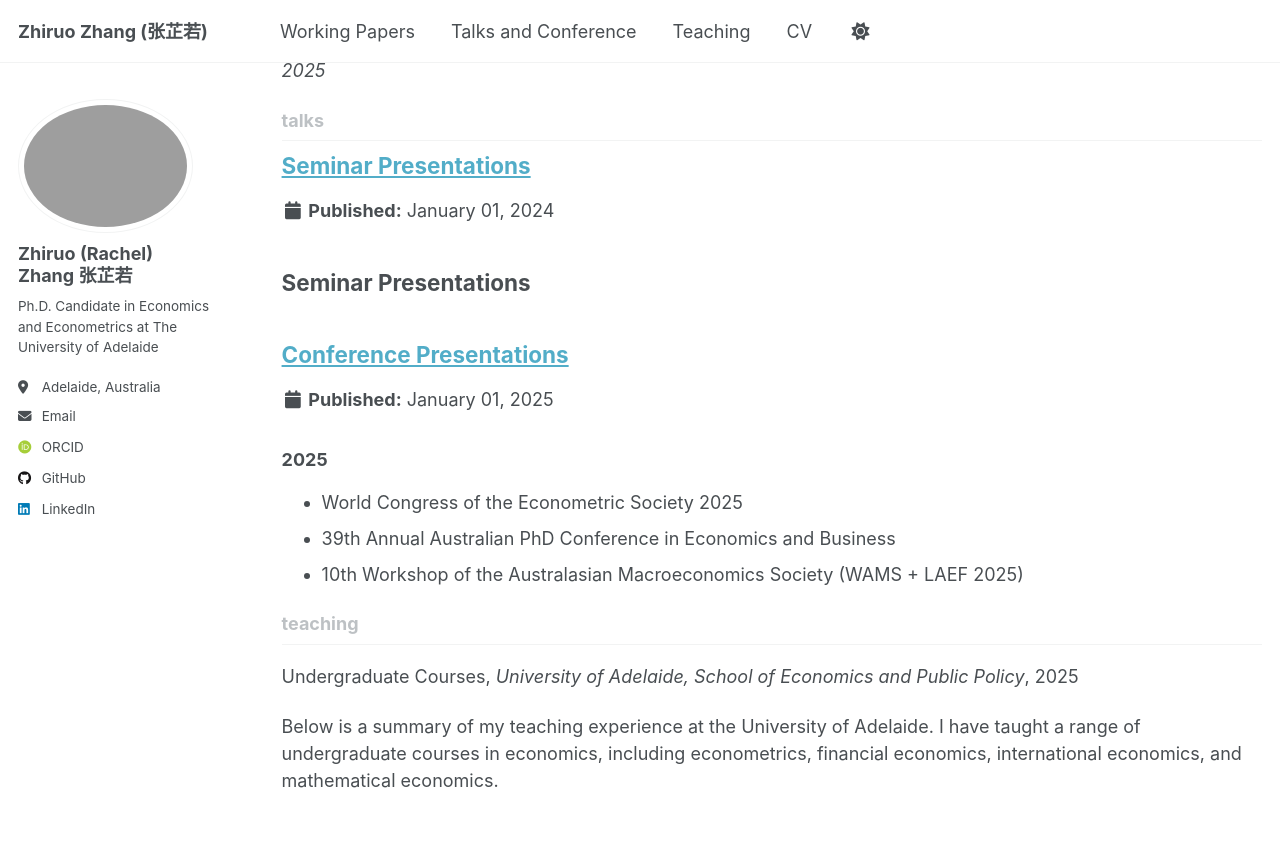
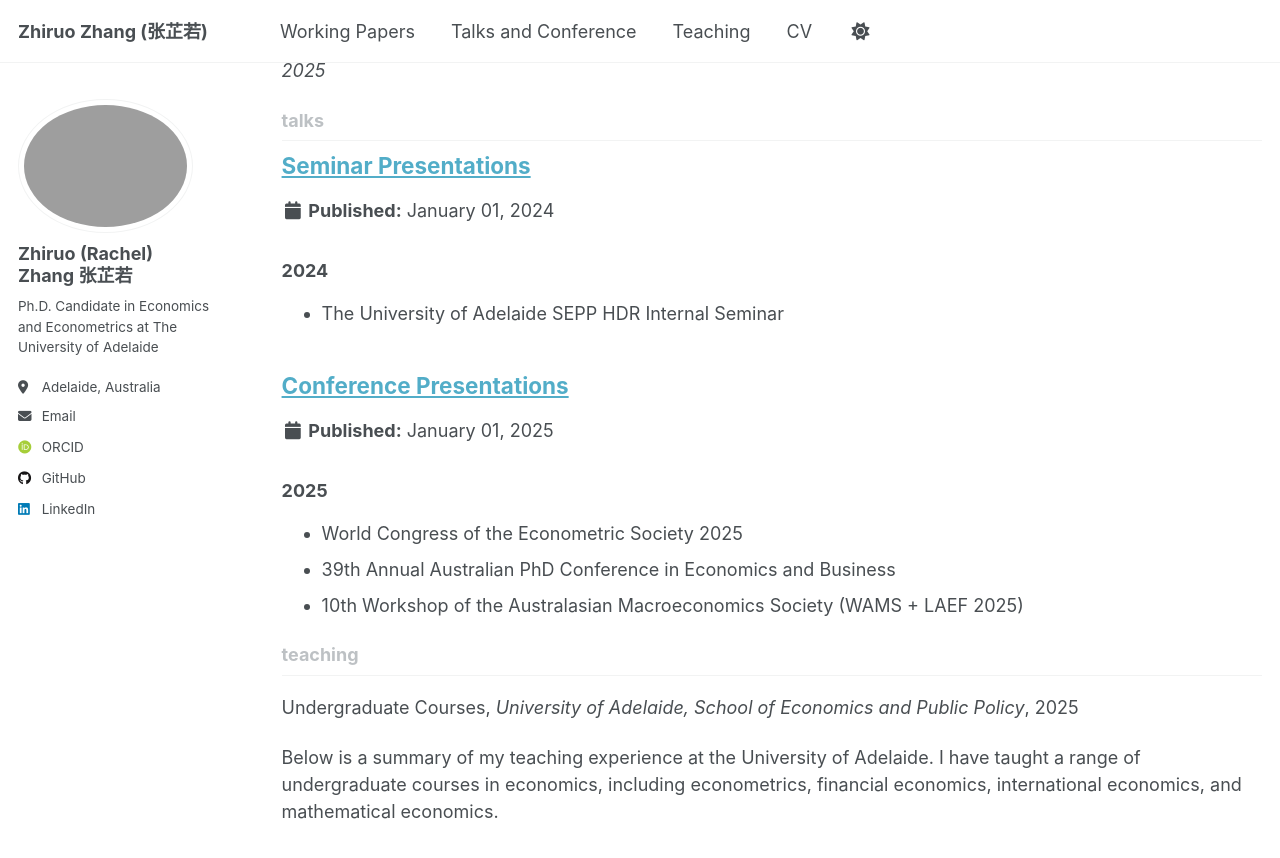
Before and after one commit to zhiruozzr/zhiruozzr.github.io, a Jekyll site: the page built from _pages/collection-archive.html, in a window 1280 px wide and 900 px high, scrolled down 1242 px. Shown: the top 858 px of the window. Built offline with Jekyll 4.4.1, drawn with Linux system fonts in a browser that asks for light colours; some web fonts are replaced; a script that is not in the unit is left out.

Commit message:
Update seminars.md

```diff
--- a/_talks/seminars.md
+++ b/_talks/seminars.md
@@ -7,9 +7,6 @@
 date: 2024-01-01
 location: ""
 ---
-
-## Seminar Presentations
-
 ### **2024**
 - The University of Adelaide SEPP HDR Internal Seminar
 
```
